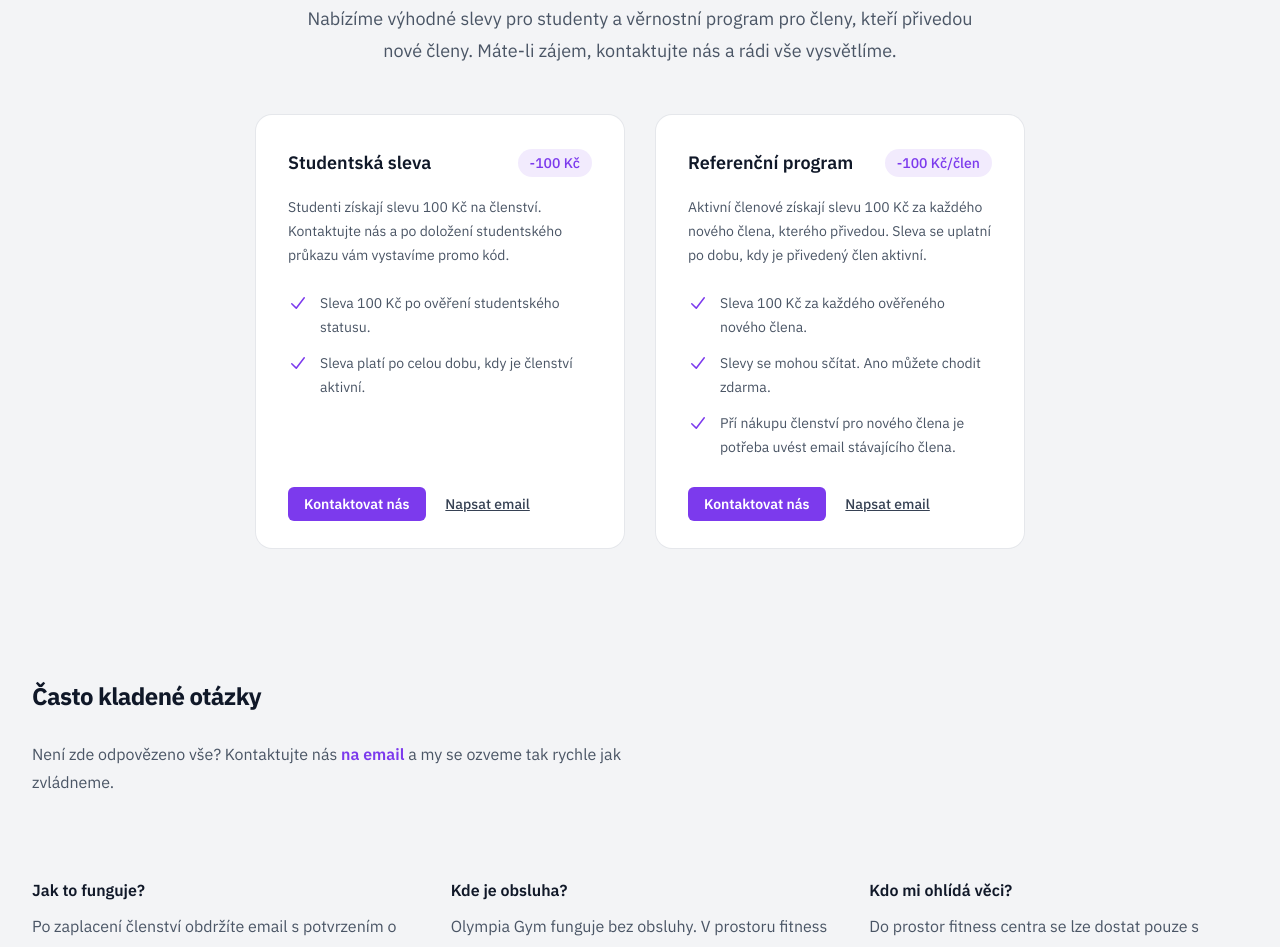
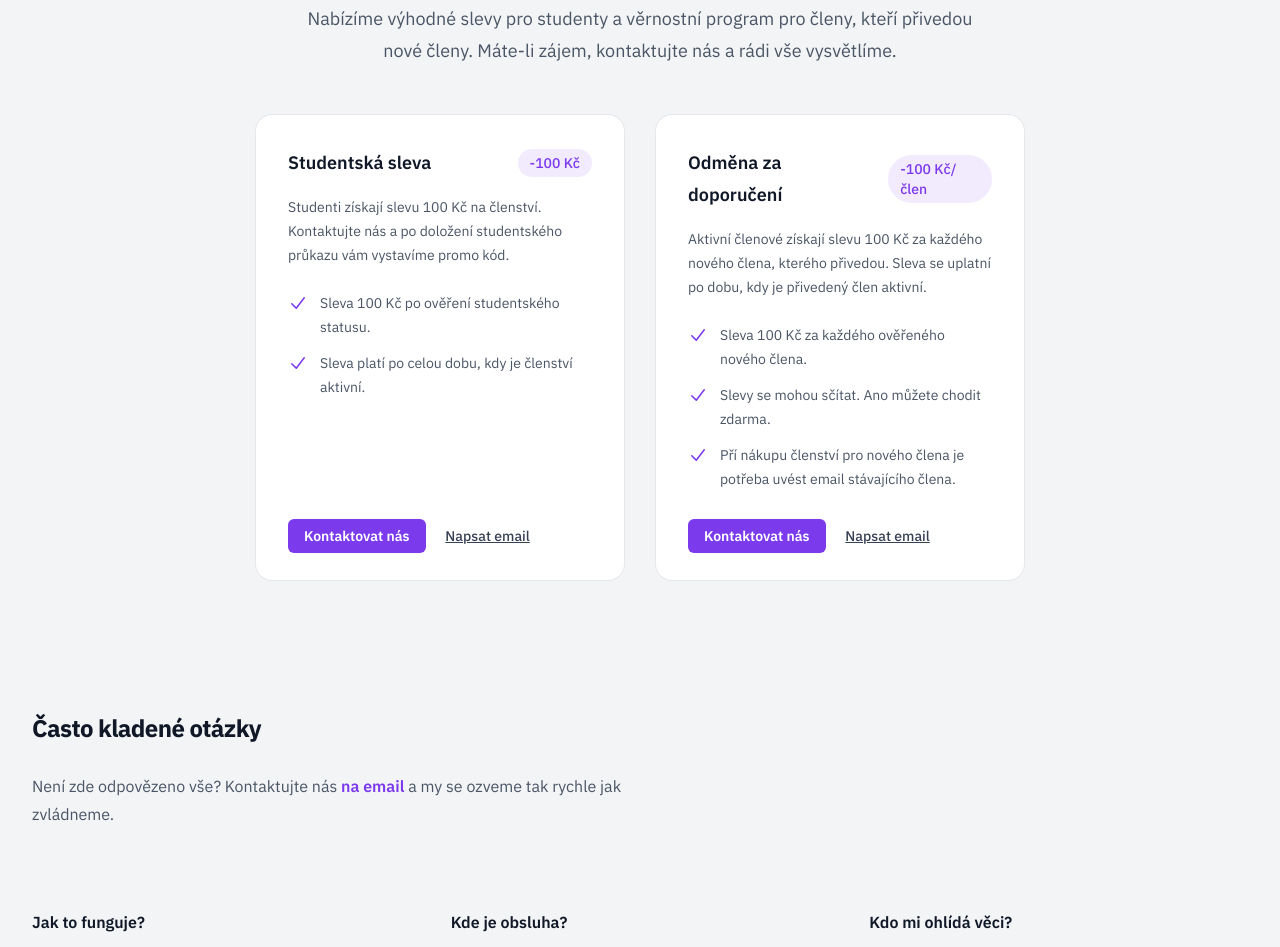
Before and after one commit to olympiagym/olympiagym.github.io, a website: page index.html in a window 1280 px wide. Shown: the part 4601-5548 px from the top of the page. Drawn offline with Linux system fonts and the light colour scheme.

Commit message:
fix wording

```diff
--- a/index.html
+++ b/index.html
@@ -525,7 +525,7 @@
         <div class="flex flex-col justify-between p-8 bg-white rounded-2xl ring-1 ring-gray-200">
           <div>
             <div class="flex items-center justify-between gap-x-4">
-              <h3 class="text-lg font-semibold leading-8 text-gray-900">Referenční program</h3>
+              <h3 class="text-lg font-semibold leading-8 text-gray-900">Odměna za doporučení</h3>
               <span class="px-3 py-1 text-sm font-medium rounded-full bg-accent/10 text-accent">-100
                 Kč/člen</span>
             </div>
```
